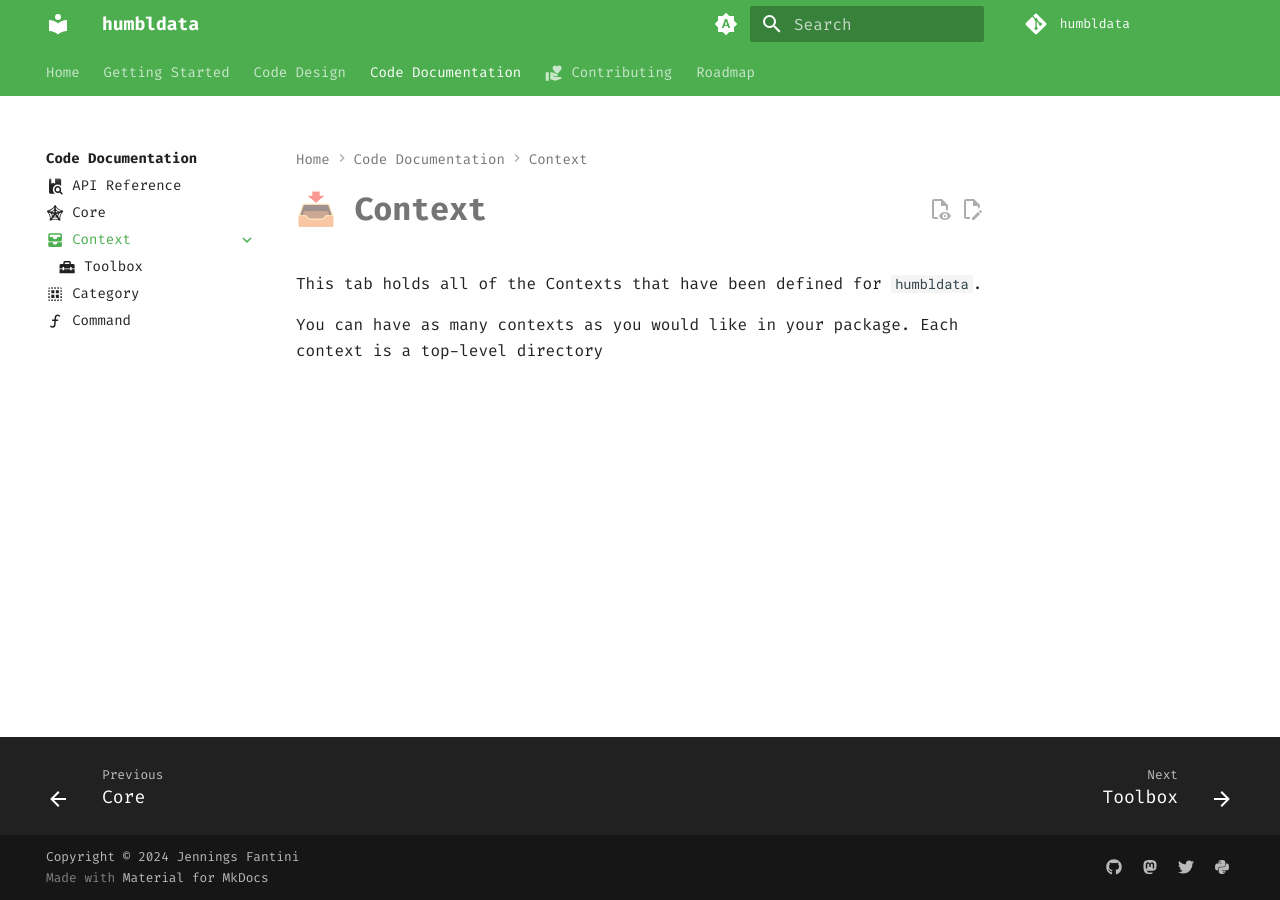
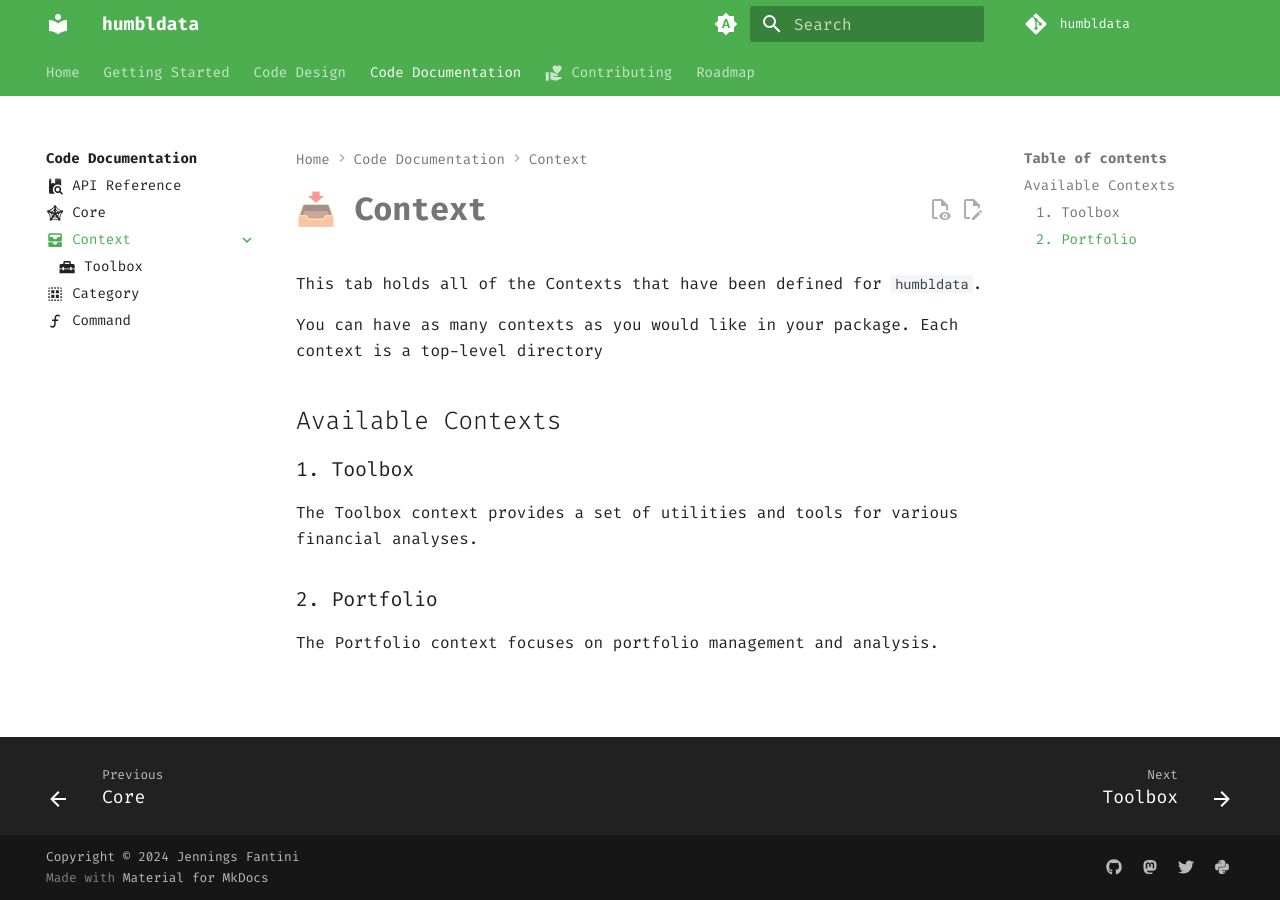
Before and after one commit to humblFINANCE/humblDATA, an MkDocs documentation site: the page built from docs/code_documentation/context/index.md, in a window 1280 px wide. Built offline with MkDocs 1.6.1 and Material for MkDocs 9.7.7, drawn with Linux system fonts in a browser that asks for light colours; comment, search, counter and statistics services are not loaded; the version menu is left out.

Commit message:
📚 docs(context): added context overview

```diff
--- a/docs/code_documentation/context/index.md
+++ b/docs/code_documentation/context/index.md
@@ -8,3 +8,14 @@ This tab holds all of the Contexts that have been defined for `humbldata`.
 
 You can have as many contexts as you would like in your package. Each context
 is a top-level directory
+
+
+## Available Contexts
+
+### 1. Toolbox
+
+The Toolbox context provides a set of utilities and tools for various financial analyses.
+
+### 2. Portfolio
+
+The Portfolio context focuses on portfolio management and analysis.
```
